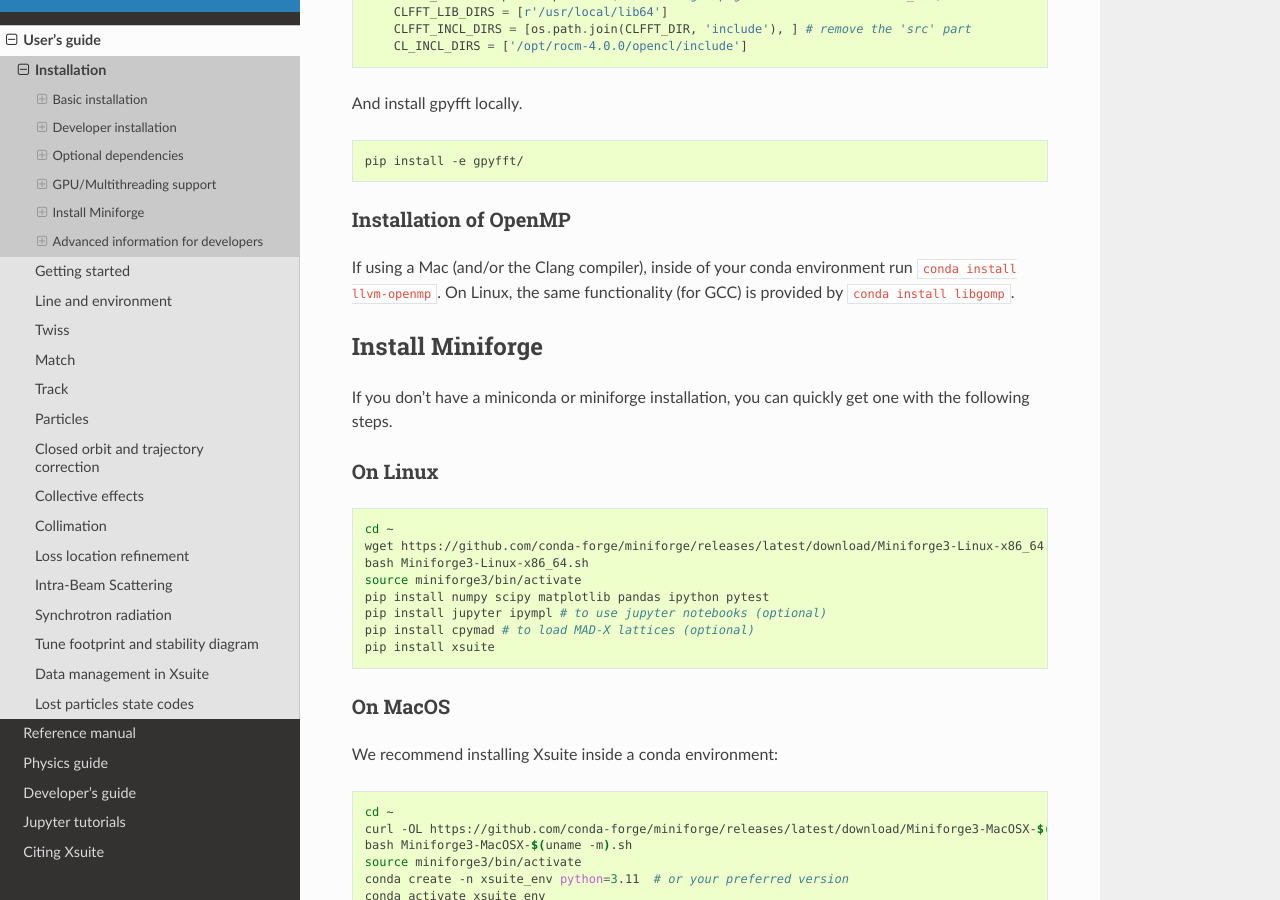
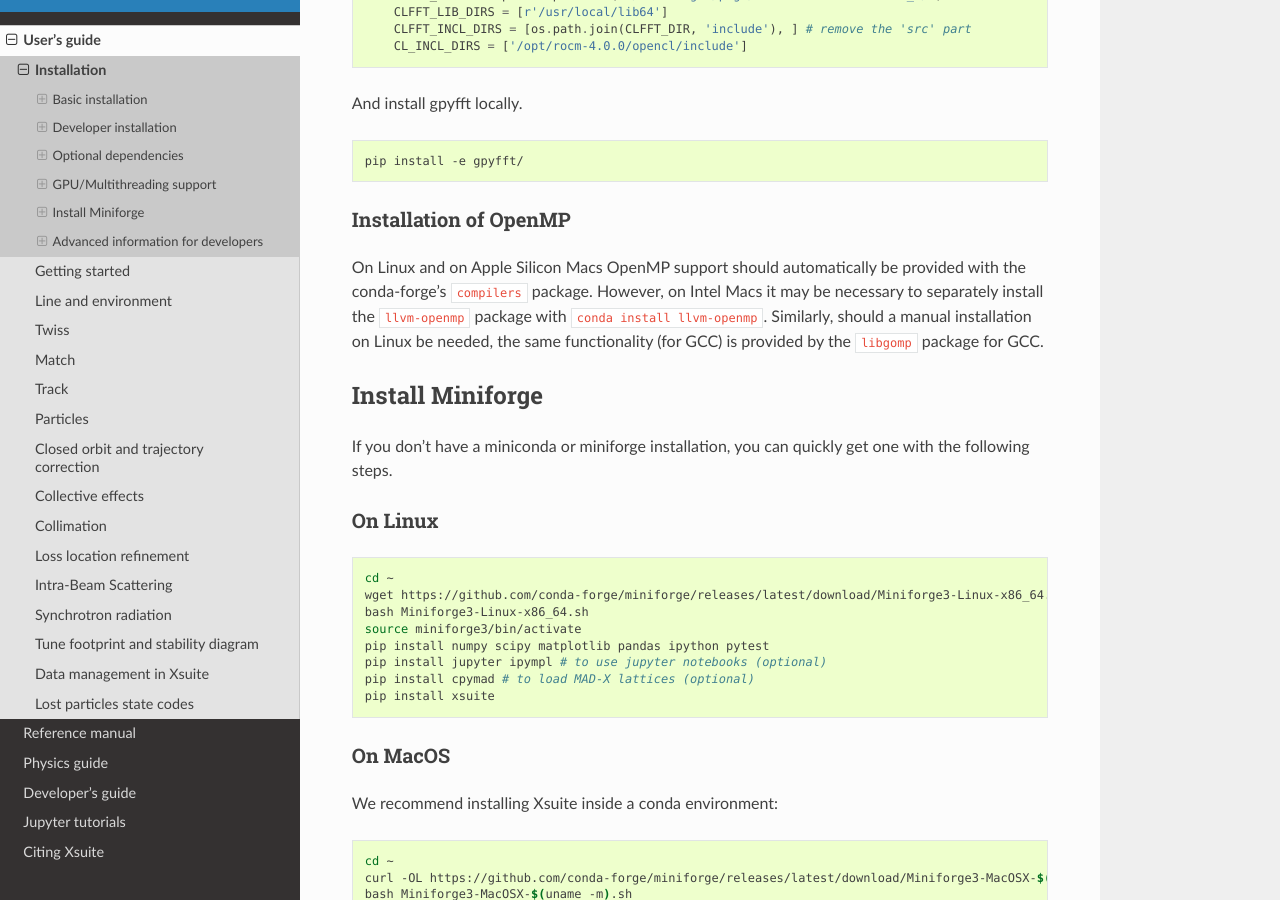
Before and after one commit to xsuite/xsuite, a Sphinx documentation site: the page built from docs/installation.rst, in a window 1280 px wide and 900 px high, scrolled down 5619 px. Built offline with Sphinx 7.4.7 and the Read the Docs theme 3.1.0, drawn with Linux system fonts in a browser that asks for light colours; pages that are not in the unit, such as notebooks, are missing from menus; the version number could not be read and is left out.

Commit message:
Update installation.rst: no need to install omp on m* macs

```diff
--- a/docs/installation.rst
+++ b/docs/installation.rst
@@ -280,9 +280,12 @@
 Installation of OpenMP
 ----------------------
 
-If using a Mac (and/or the Clang compiler), inside of your conda environment run
-``conda install llvm-openmp``. On Linux, the same functionality (for GCC) is
-provided by ``conda install libgomp``.
+On Linux and on Apple Silicon Macs OpenMP support should automatically be
+provided with the conda-forge's ``compilers`` package. However, on Intel Macs
+it may be necessary to separately install the ``llvm-openmp`` package with
+``conda install llvm-openmp``. Similarly, should a manual installation on Linux
+be needed, the same functionality (for GCC) is provided by the ``libgomp``
+package for GCC.
 
 
 .. _miniforge:
```
